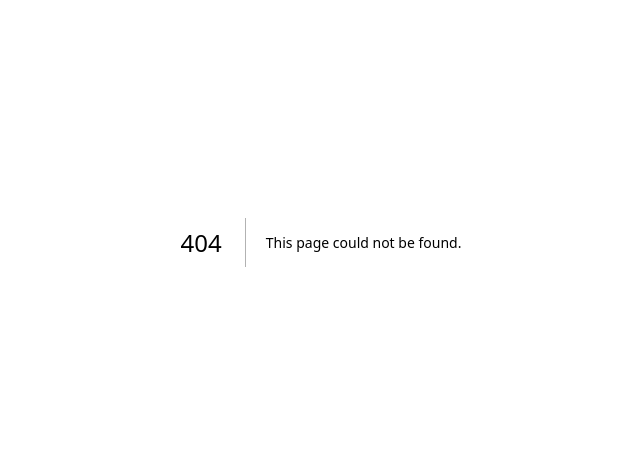
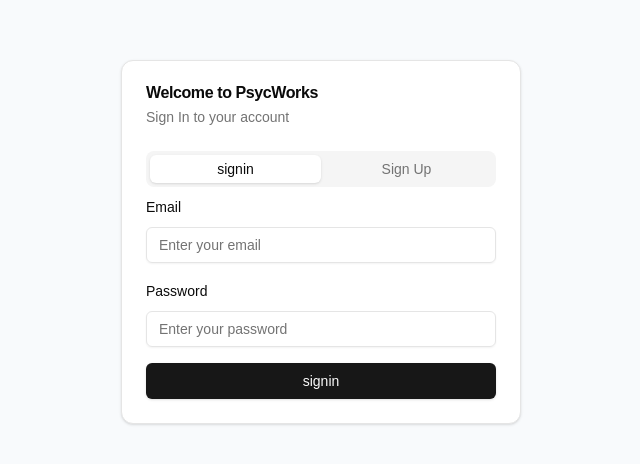
Before and after one commit to Psych-Works/PsychWorks, a Next.js app in the folder psycworks/: page /sign-in in a window 1280 px wide. Before the commit this address had no page. Shown: the part 158-622 px from the top of the page, without its empty margins (319-959 px from the left). Built offline with nearby package versions, Linux system fonts and the light colour scheme.

Commit message:
chore: rename login to signin

```diff
--- a/psycworks/app/(auth)/log-in/page.tsx
+++ /dev/null
@@ -1,9 +0,0 @@
-import { AuthForm } from "@/components/auth/auth-form"
-
-export default function LoginPage() {
-  return (
-    <div className="flex min-h-screen items-center justify-center">
-      <AuthForm defaultTab="login" />
-    </div>
-  )
-}
--- /dev/null
+++ b/psycworks/app/(auth)/sign-in/page.tsx
@@ -0,0 +1,9 @@
+import { AuthForm } from "@/components/auth/auth-form";
+
+export default function SignInPage() {
+  return (
+    <div className="flex min-h-screen items-center justify-center">
+      <AuthForm defaultTab="signin" />
+    </div>
+  );
+}
--- a/psycworks/components/auth/auth-form.tsx
+++ b/psycworks/components/auth/auth-form.tsx
@@ -1,11 +1,11 @@
-"use client"
+"use client";
 
-import { useState } from "react"
-import { useRouter } from "next/navigation"
-import { zodResolver } from "@hookform/resolvers/zod"
-import { useForm } from "react-hook-form"
-import * as z from "zod"
-import { Button } from "@/components/ui/button"
+import { useState } from "react";
+import { useRouter } from "next/navigation";
+import { zodResolver } from "@hookform/resolvers/zod";
+import { useForm } from "react-hook-form";
+import * as z from "zod";
+import { Button } from "@/components/ui/button";
 import {
   Form,
   FormControl,
@@ -13,17 +13,17 @@
   FormItem,
   FormLabel,
   FormMessage,
-} from "@/components/ui/form"
-import { Input } from "@/components/ui/input"
+} from "@/components/ui/form";
+import { Input } from "@/components/ui/input";
 import {
   Card,
   CardContent,
   CardDescription,
   CardHeader,
   CardTitle,
-} from "@/components/ui/card"
-import { Tabs, TabsContent, TabsList, TabsTrigger } from "@/components/ui/tabs"
-import Link from "next/link"
+} from "@/components/ui/card";
+import { Tabs, TabsContent, TabsList, TabsTrigger } from "@/components/ui/tabs";
+import Link from "next/link";
 
 const formSchema = z.object({
   email: z.string().email({
@@ -32,16 +32,16 @@
   password: z.string().min(8, {
     message: "Password must be at least 8 characters.",
   }),
-})
+});
 
 interface AuthFormProps {
-  defaultTab?: 'login' | 'signup'
+  defaultTab?: "signin" | "signup";
 }
 
-export function AuthForm({ defaultTab = 'login' }: AuthFormProps) {
-  const router = useRouter()
-  const [isLoading, setIsLoading] = useState(false)
-  const [error, setError] = useState<string | null>(null)
+export function AuthForm({ defaultTab = "signin" }: AuthFormProps) {
+  const router = useRouter();
+  const [isLoading, setIsLoading] = useState(false);
+  const [error, setError] = useState<string | null>(null);
 
   const form = useForm<z.infer<typeof formSchema>>({
     resolver: zodResolver(formSchema),
@@ -49,40 +49,43 @@
       email: "",
       password: "",
     },
-  })
+  });
 
-  async function onSubmit(values: z.infer<typeof formSchema>, type: 'login' | 'signup') {
-    setIsLoading(true)
-    setError(null)
+  async function onSubmit(
+    values: z.infer<typeof formSchema>,
+    type: "signin" | "signup"
+  ) {
+    setIsLoading(true);
+    setError(null);
 
     try {
-      const endpoint = type === 'login' ? '/auth/login' : '/auth/signup'
+      const endpoint = type === "signin" ? "/auth/signin" : "/auth/signup";
       const response = await fetch(endpoint, {
-        method: 'POST',
+        method: "POST",
         headers: {
-          'Content-Type': 'application/json',
+          "Content-Type": "application/json",
         },
         body: JSON.stringify(values),
-      })
+      });
 
       if (!response.ok) {
-        const data = await response.json()
-        throw new Error(data.message || 'Authentication failed')
+        const data = await response.json();
+        throw new Error(data.message || "Authentication failed");
       }
 
-      const data = await response.json()
+      const data = await response.json();
 
       // Store the token if returned
       if (data.token) {
-        localStorage.setItem('token', data.token)
+        localStorage.setItem("token", data.token);
       }
 
-      router.push('/dashboard')
+      router.push("/dashboard");
     } catch (error) {
-      console.error('Authentication error:', error)
-      setError(error instanceof Error ? error.message : 'An error occurred')
+      console.error("Authentication error:", error);
+      setError(error instanceof Error ? error.message : "An error occurred");
     } finally {
-      setIsLoading(false)
+      setIsLoading(false);
     }
   }
 
@@ -91,31 +94,32 @@
       <CardHeader>
         <CardTitle>Welcome to PsycWorks</CardTitle>
         <CardDescription>
-          {defaultTab === 'login'
-            ? "Login to your account"
+          {defaultTab === "signin"
+            ? "Sign In to your account"
             : "Create a new account"}
         </CardDescription>
       </CardHeader>
       <CardContent>
         <Tabs defaultValue={defaultTab} className="w-full">
           <TabsList className="grid w-full grid-cols-2">
-            <TabsTrigger value="login" asChild>
-              <Link href="/log-in">Login</Link>
+            <TabsTrigger value="signin" asChild>
+              <Link href="/sign-in">signin</Link>
             </TabsTrigger>
             <TabsTrigger value="signup" asChild>
               <Link href="/sign-up">Sign Up</Link>
             </TabsTrigger>
           </TabsList>
 
-          {error && (
-            <div className="mt-4 text-sm text-red-500">
-              {error}
-            </div>
-          )}
+          {error && <div className="mt-4 text-sm text-red-500">{error}</div>}
 
-          <TabsContent value="login">
+          <TabsContent value="signin">
             <Form {...form}>
-              <form onSubmit={form.handleSubmit((values) => onSubmit(values, 'login'))} className="space-y-4">
+              <form
+                onSubmit={form.handleSubmit((values) =>
+                  onSubmit(values, "signin")
+                )}
+                className="space-y-4"
+              >
                 <FormField
                   control={form.control}
                   name="email"
@@ -136,14 +140,18 @@
                     <FormItem>
                       <FormLabel>Password</FormLabel>
                       <FormControl>
-                        <Input type="password" placeholder="Enter your password" {...field} />
+                        <Input
+                          type="password"
+                          placeholder="Enter your password"
+                          {...field}
+                        />
                       </FormControl>
                       <FormMessage />
                     </FormItem>
                   )}
                 />
                 <Button type="submit" className="w-full" disabled={isLoading}>
-                  {isLoading ? "Loading..." : "Login"}
+                  {isLoading ? "Loading..." : "signin"}
                 </Button>
               </form>
             </Form>
@@ -151,7 +159,12 @@
 
           <TabsContent value="signup">
             <Form {...form}>
-              <form onSubmit={form.handleSubmit((values) => onSubmit(values, 'signup'))} className="space-y-4">
+              <form
+                onSubmit={form.handleSubmit((values) =>
+                  onSubmit(values, "signup")
+                )}
+                className="space-y-4"
+              >
                 <FormField
                   control={form.control}
                   name="email"
@@ -191,5 +204,5 @@
         </Tabs>
       </CardContent>
     </Card>
-  )
+  );
 }
```
